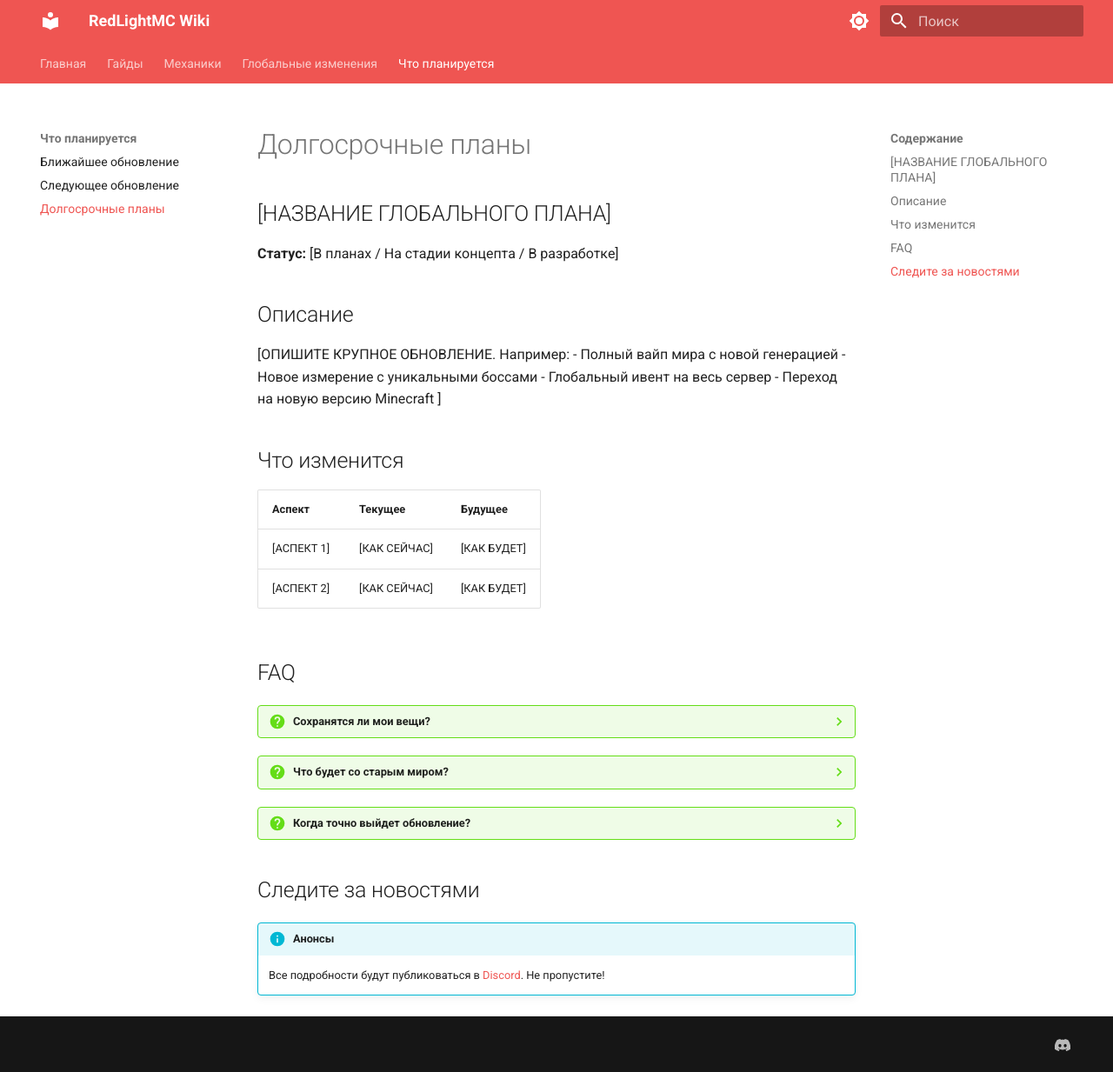
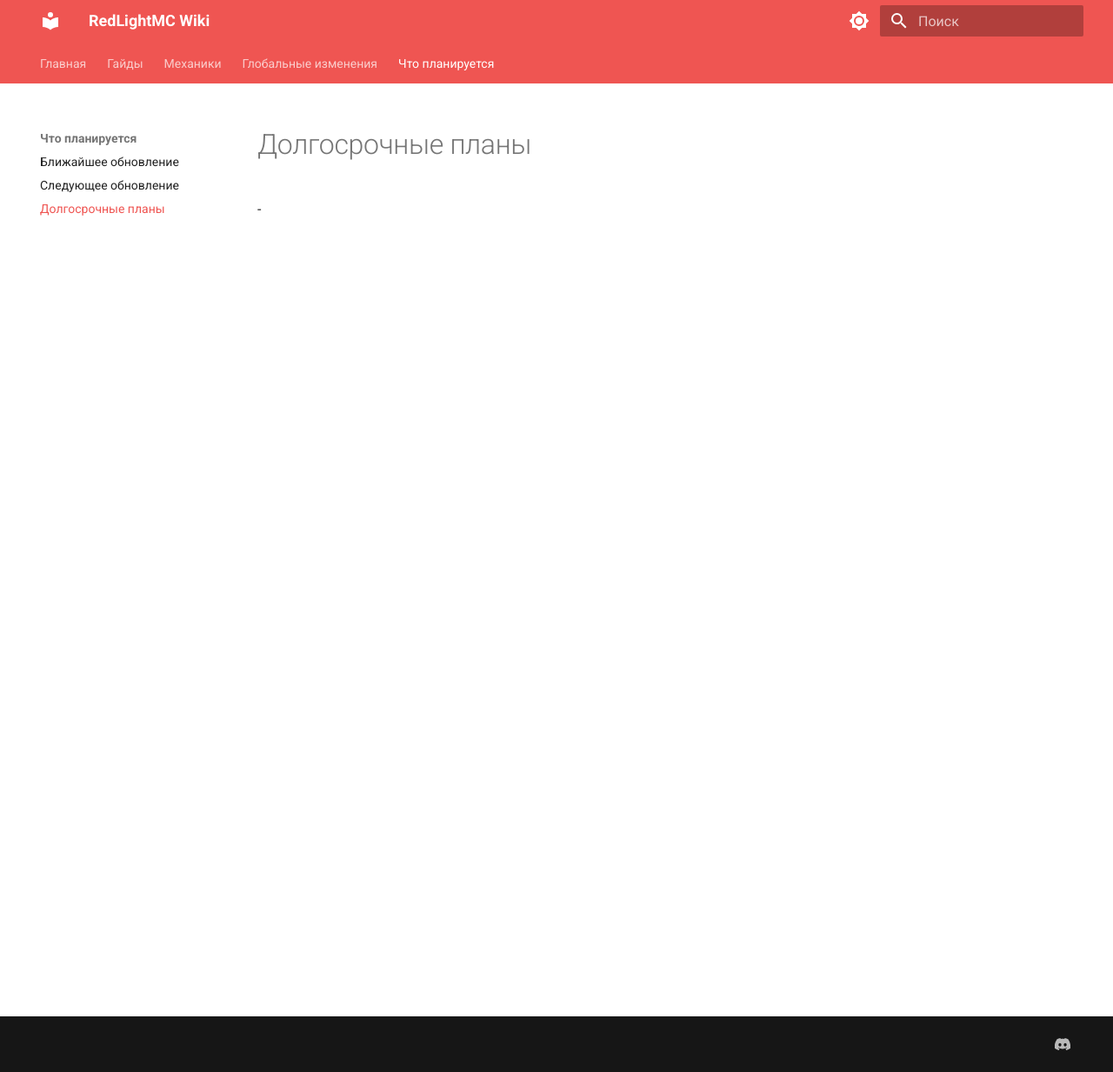
Before and after one commit to pluginfixs-a11y/redlight-wiki, an MkDocs documentation site: the page built from docs/roadmap/update-3.md, in a window 1280 px wide and 1233 px high. Shown: the whole window at 87% size. Built offline with MkDocs 1.6.1 and Material for MkDocs 9.7.7, drawn with Linux system fonts in a browser that asks for light colours.

Commit message:
Update update-3.md

```diff
--- a/docs/roadmap/update-3.md
+++ b/docs/roadmap/update-3.md
@@ -1,44 +1 @@
-# Долгосрочные планы
-
-<!-- ═══════════════════════════════════════════════════════════════
-ШАБЛОН: Долгосрочные планы (Update 3)
-Инструкция:
-  1. Опишите глобальные планы на будущее
-  2. Это может быть вайп, новое измерение, глобальный ивент
-═══════════════════════════════════════════════════════════════ -->
-
-## [НАЗВАНИЕ ГЛОБАЛЬНОГО ПЛАНА]
-
-**Статус:** [В планах / На стадии концепта / В разработке]
-
-## Описание
-
-[ОПИШИТЕ КРУПНОЕ ОБНОВЛЕНИЕ. Например:
-- Полный вайп мира с новой генерацией
-- Новое измерение с уникальными боссами
-- Глобальный ивент на весь сервер
-- Переход на новую версию Minecraft
-]
-
-## Что изменится
-
-| Аспект | Текущее | Будущее |
-|--------|---------|---------|
-| [АСПЕКТ 1] | [КАК СЕЙЧАС] | [КАК БУДЕТ] |
-| [АСПЕКТ 2] | [КАК СЕЙЧАС] | [КАК БУДЕТ] |
-
-## FAQ
-
-??? question "Сохранятся ли мои вещи?"
-    [ОТВЕТ]
-
-??? question "Что будет со старым миром?"
-    [ОТВЕТ]
-
-??? question "Когда точно выйдет обновление?"
-    [ОТВЕТ]
-
-## Следите за новостями
-
-!!! info "Анонсы"
-    Все подробности будут публиковаться в [Discord](https://discord.gg/ВАША_ССЫЛКА). Не пропустите!
+-
```
